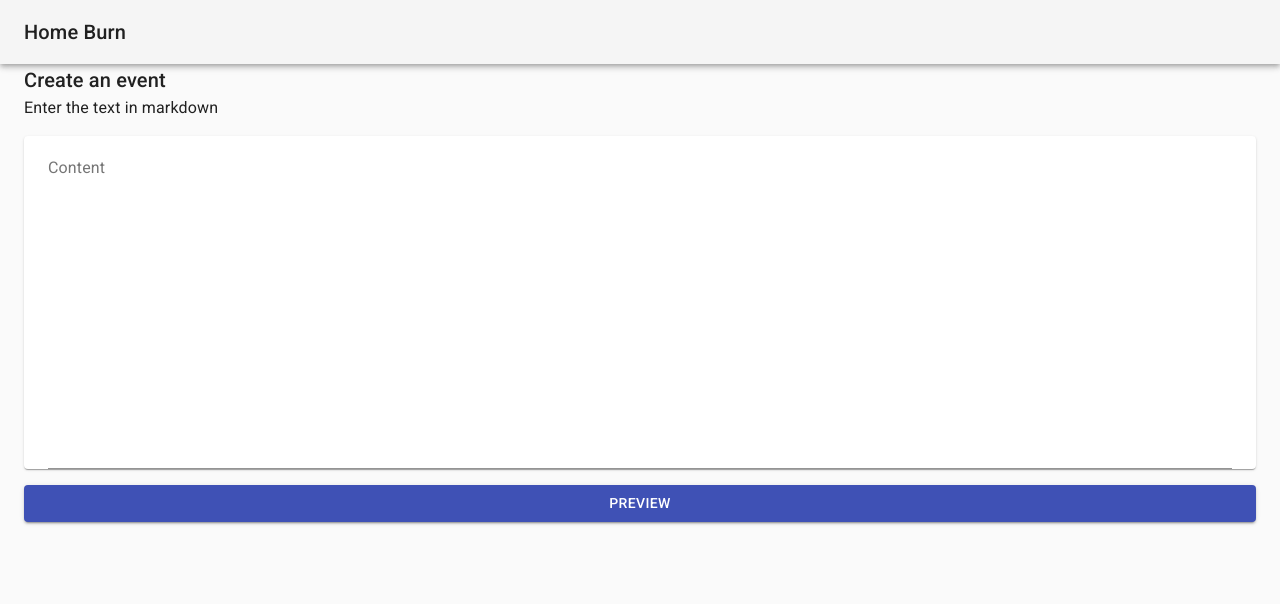
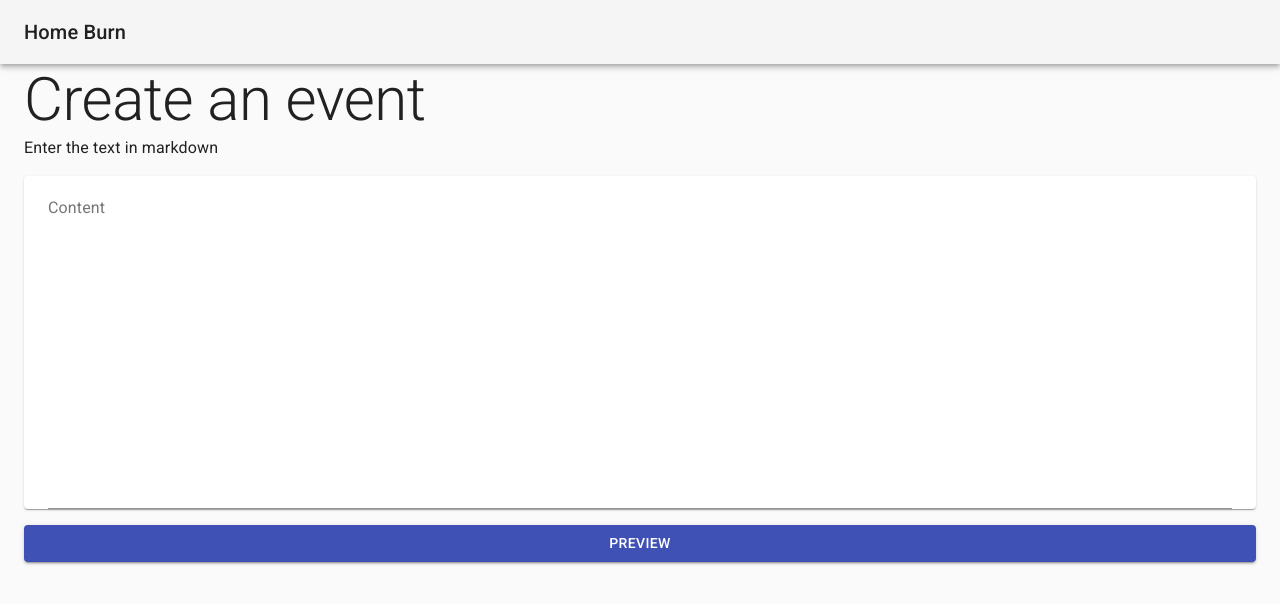
Before and after one commit to chmac/cryptparty, a React (Create React App) app in the folder app/: page / in a window 1280 px wide. Shown: the top 604 px of the page. Built offline with nearby package versions, Linux system fonts and the light colour scheme.

Commit message:
Switch to `h2`. Will fix sizes later.

```diff
--- a/app/src/scenes/CreateEvent/CreateEvent.scene.tsx
+++ b/app/src/scenes/CreateEvent/CreateEvent.scene.tsx
@@ -88,7 +88,7 @@ const CreateEvent: React.FC<Props> = (props: Props) => {
 
   return (
     <>
-      <Typography variant="h6">Create an event</Typography>
+      <Typography variant="h2">Create an event</Typography>
       {isPreview ? showPreview() : showEditor()}
     </>
   );
```
